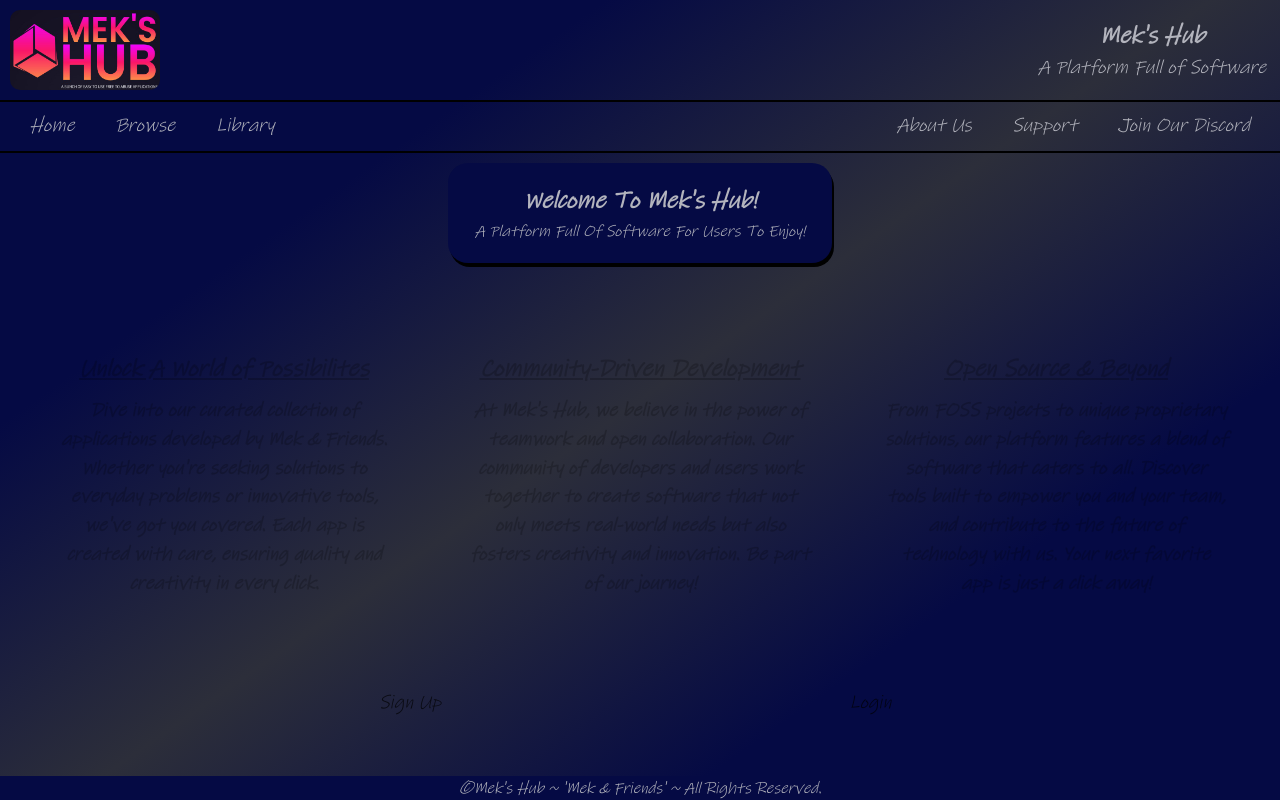
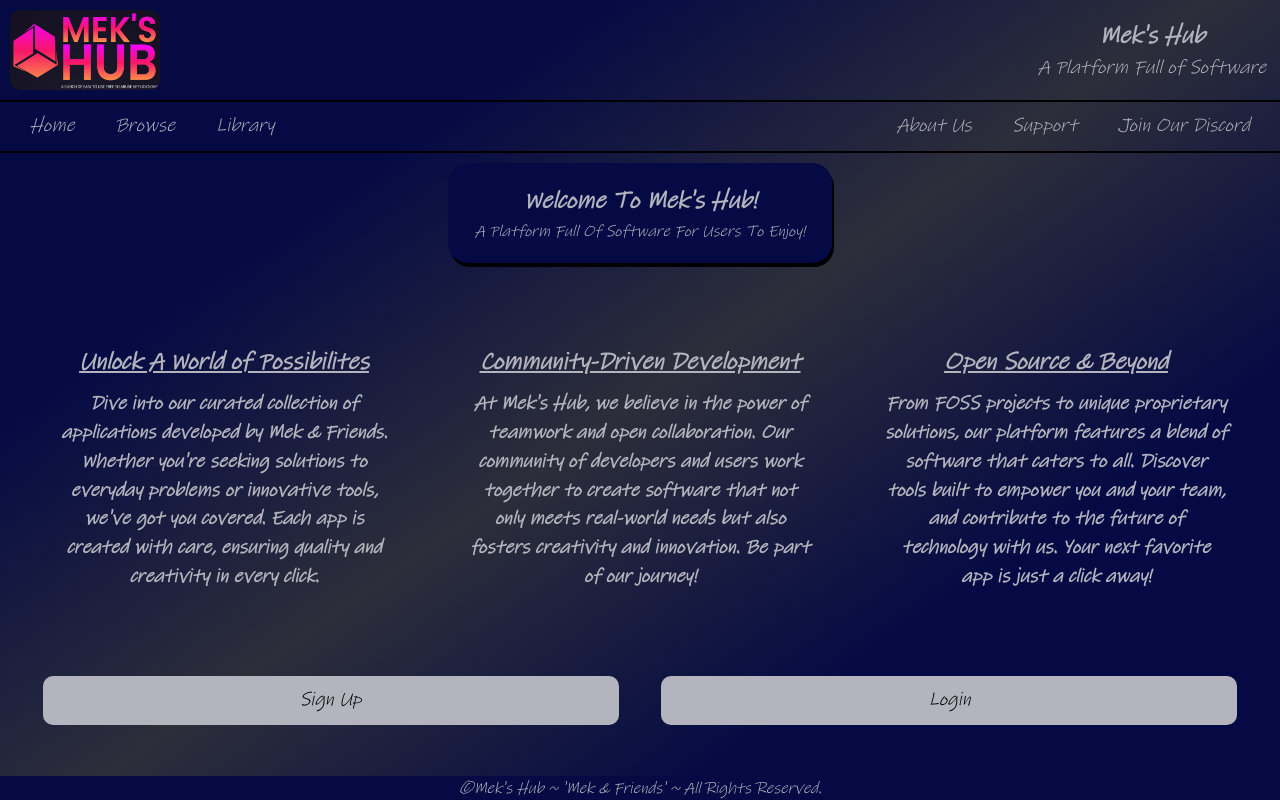
Before and after one commit to mekasu0124/MeksHub, a React (Create React App) app: page / in a window 1280 px wide. Built offline with nearby package versions, Linux system fonts and the light colour scheme; a web font is replaced by a local one.

Commit message:
added in xs, sm screen size styles

```diff
--- a/src/styles/components/main.style.js
+++ b/src/styles/components/main.style.js
@@ -22,6 +22,12 @@ export const TitleContainer = styled.div`
   margin: 10px;
   box-shadow: 2px 4px black;
   background-color: var(--bg2);
+
+  @media only screen and (max-width: 480px),
+                         (max-width: 768px) {
+    width: 85%;
+    height: 100px;
+  }
 `;
 
 export const BodyContainer = styled.div`
@@ -31,6 +37,11 @@ export const BodyContainer = styled.div`
   justify-content: space-evenly;
   width: 100%;
   flex-grow: 1;
+
+  @media only screen and (max-width: 480px),
+                         (max-width: 768px) {
+    justify-content: center;
+  }
 `;
 
 export const InnerBodyContainer = styled.div`
@@ -39,6 +50,14 @@ export const InnerBodyContainer = styled.div`
   align-items: center;
   justify-content: space-evenly;
   width: 100%;
+
+  @media only screen and (max-width: 480px),
+                         (max-width: 768px) {
+    flex-direction: column;
+    justify-content: center;
+    flex-grow: 1;
+    border: 2px solid var(--bd);
+  }
 `;
 
 export const InnerBodyContainer2 = styled.div`
@@ -49,13 +68,25 @@ export const InnerBodyContainer2 = styled.div`
   width: 30%;
   height: 300px;
   border-radius: 10px;
+  padding: 20px;
+
+  @media only screen and (max-width: 480px),
+                         (max-width: 768px) {
+    width: 90%;
+    border: 2px solid var(--bd);
+    border-radius: 10px;
+    margin: 10px auto;
+    height: 350px;
+    justify-content: center;
+  }
+
+  @media only screen and (min-width: 1024px) {
+    opacity: 0.5;
+    color: black;
+    background-color: transparent;
     box-shadow: none;
-  padding: 20px;
-  color: black;
+    border: none;
     transform: scale(1);
-  opacity: 0.2;
-  background-color: transparent;
-  border: none;
     transition: opacity 0.3s ease-in, color 0.5s ease-in, background-color 0.7s ease-in, box-shadow 0.8s ease-in, border 1s ease-in, transform 1.2s ease-in;
 
     &:hover {
@@ -65,6 +96,7 @@ export const InnerBodyContainer2 = styled.div`
       opacity: 1;
       background-color: var(--bg2);
       border: 1px solid black;
+    }
   }
 `;
 
@@ -89,8 +121,16 @@ export const BodyLabel = styled.span`
   font-weight: bold;
   font-style: italic;
   font-size: 1.5rem;
+  color: var(--fg);
   text-decoration: underline;
   margin-bottom: 10px;
+
+  @media only screen and (max-width: 480px),
+                         (max-width: 768px) {
+    width: 100%;
+    font-size: 1.2rem;
+    text-align: center;
+  }
 `;
 
 export const BodyText = styled.p`
@@ -98,25 +138,39 @@ export const BodyText = styled.p`
   font-weight: bold;
   font-style: italic;
   font-size: 1.2rem;
+  color: var(--fg);
   text-align: center;
+
+@media only screen and (max-width: 480px),
+                       (max-width: 768px) {
+  width: 100%;
+  font-size: 1rem;
+  text-align: center;
+}
 `;
 
 export const NavLink = styled(Link)`
   font-family: "Inkfree", cursive;
-  font-weight: normal;
   font-style: italic;
   font-size: 1.2rem;
   border-radius: 10px;
+  padding: 10px;
+  width: 45%;
+  background-color: var(--fg);
+  text-align: center;
+  color: black;
+  border: 2px solid var(--bd);
+
+  @media only screen and (min-width: 1024px) {
+    opacity: 0.7;
+    color: black;
+    background-color: transparent;
     box-shadow: none;
-  padding: 20px;
-  color: black;
-  transform: scale(1);
-  opacity: 0.7;
-  background-color: transparent;
-  border: none;
     padding: 0;
     width: 100px;
-  text-align: center;
+    border: none;
+    transform: scale(1);
+    font-weight: normal;
     transition:
       opacity 0.3s ease-in,
       color 0.4s ease-in,
@@ -138,5 +192,7 @@ export const NavLink = styled(Link)`
       border: 1px solid black;
       transform: scale(1.1);
       font-weight: bold;
+      border: none;
+    }
   }
 `;
```
Lines whose indentation alone changed are shown as unchanged.
